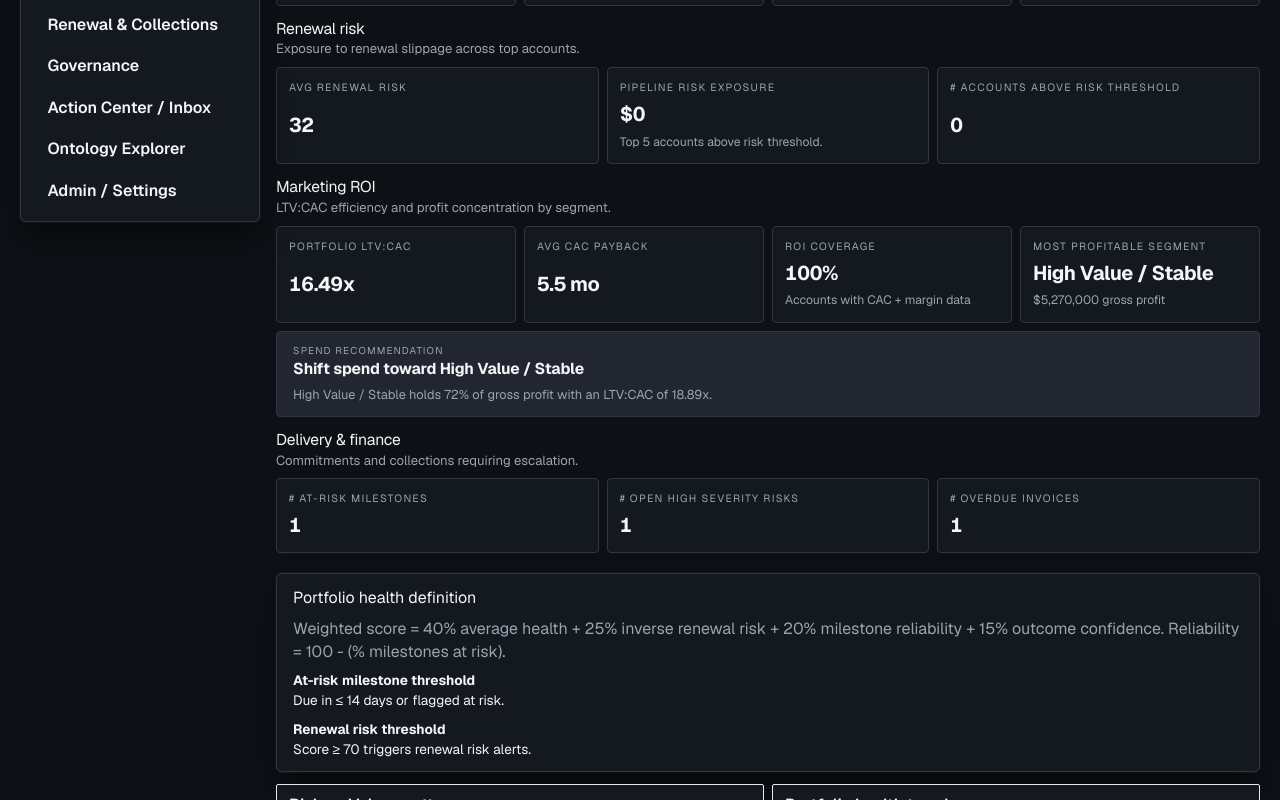
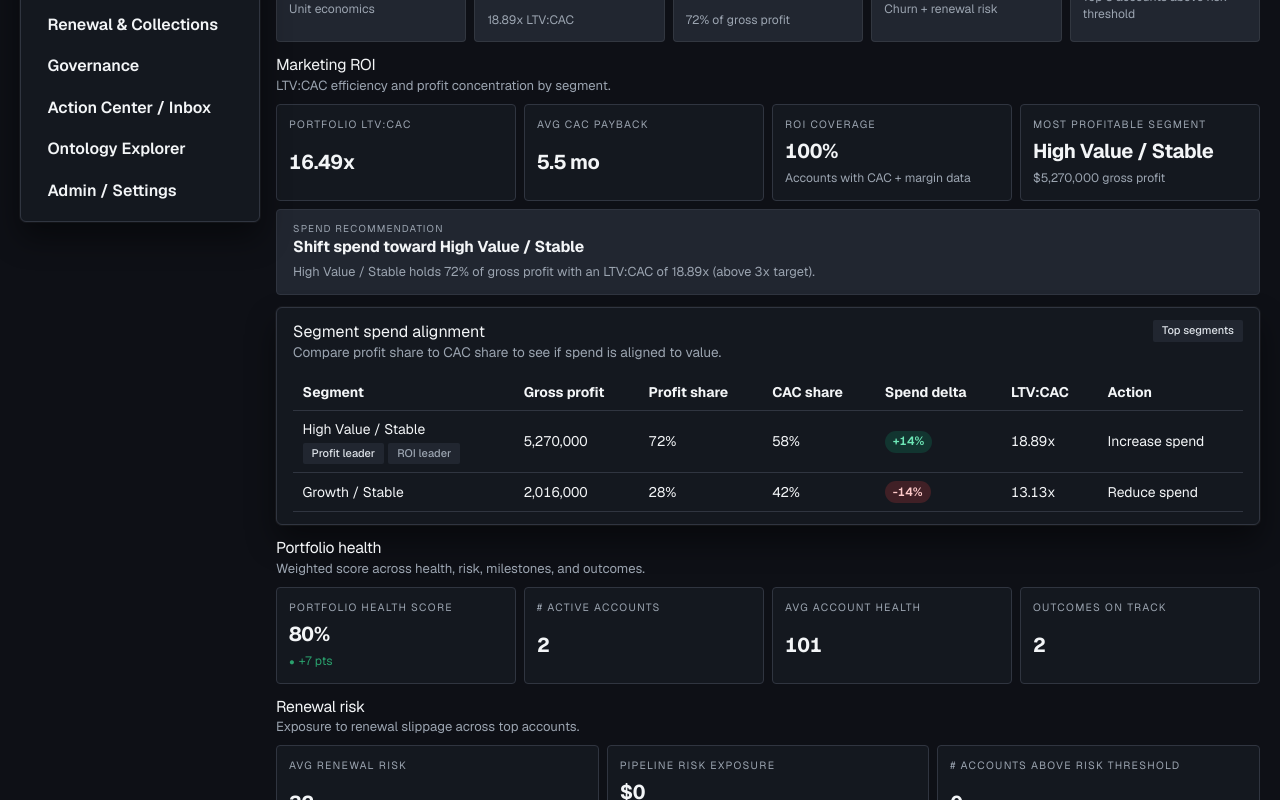
Before and after one commit to rkwai/productized-service, a React (Vite) app: page / in a window 1280 px wide. Shown: the part 560-1360 px from the top of the page. Built offline with nearby package versions, Linux system fonts and the light colour scheme.

Commit message:
polish ux

```diff
--- a/src/App.jsx
+++ b/src/App.jsx
@@ -59,6 +59,11 @@ const formatDelta = (value) => {
   const rounded = Math.round(value);
   return `${rounded > 0 ? "+" : ""}${rounded}`;
 };
+const formatSignedPercent = (value) => {
+  if (!Number.isFinite(value)) return "—";
+  const rounded = Math.round(value);
+  return `${rounded > 0 ? "+" : ""}${rounded}%`;
+};
 const formatDays = (value) => (Number.isFinite(value) ? `${value}d` : "—");
 const getHealthTone = (value) => {
   if (!Number.isFinite(value)) return "status-pill--neutral";
@@ -71,6 +76,12 @@ const getRiskTone = (value) => {
   if (value >= 70) return "status-pill--bad";
   if (value >= 45) return "status-pill--warn";
   return "status-pill--good";
+};
+const getSpendTone = (value) => {
+  if (!Number.isFinite(value)) return "status-pill--neutral";
+  if (value >= 5) return "status-pill--good";
+  if (value <= -5) return "status-pill--bad";
+  return "status-pill--warn";
 };
 const getFreshnessTone = (value) => {
   if (!Number.isFinite(value)) return "status-pill--neutral";
@@ -1583,6 +1594,9 @@ const App = () => {
 
   const regionBreakdown = buildBreakdown(accountSignals, (item) => item.account.region);
 
+  const LTV_CAC_TARGET = 3;
+  const SPEND_DELTA_THRESHOLD = 5;
+
   const segmentProfitability = Object.entries(groupBy(accountSignals, (item) => item.segmentValue || "Unassigned"))
     .map(([segment, items]) => {
       const totalSegmentLtv = items.reduce((sum, item) => sum + (Number(item.ltvValue) || 0), 0);
@@ -1600,6 +1614,7 @@ const App = () => {
         segment,
         count: items.length,
         totalProfit: totalSegmentProfit,
+        totalCac: totalSegmentCac,
         ltvCacRatio,
         avgPayback: avgSegmentPayback,
       };
@@ -1609,12 +1624,38 @@ const App = () => {
   const totalGrossProfit = segmentProfitability.reduce((sum, segment) => sum + segment.totalProfit, 0);
   const segmentProfitabilityWithShare = segmentProfitability.map((segment) => ({
     ...segment,
-    profitShare: totalGrossProfit
-      ? Math.round((segment.totalProfit / totalGrossProfit) * 100)
-      : 0,
+    profitShare: totalGrossProfit ? Math.round((segment.totalProfit / totalGrossProfit) * 100) : 0,
   }));
 
-  const mostProfitableSegment = segmentProfitabilityWithShare[0] || null;
+  const segmentProfitabilityAligned = segmentProfitabilityWithShare.map((segment) => {
+    const cacShare = totalCac ? Math.round((segment.totalCac / totalCac) * 100) : 0;
+    const spendDelta = segment.profitShare - cacShare;
+    const hasRoi = Number.isFinite(segment.ltvCacRatio);
+    const roiQualified = hasRoi && segment.ltvCacRatio >= LTV_CAC_TARGET;
+    const spendAction = !hasRoi
+      ? "Add CAC data"
+      : !roiQualified
+        ? "Fix unit economics"
+        : spendDelta >= SPEND_DELTA_THRESHOLD
+          ? "Increase spend"
+          : spendDelta <= -SPEND_DELTA_THRESHOLD
+            ? "Reduce spend"
+            : "Hold spend";
+    return {
+      ...segment,
+      cacShare,
+      spendDelta,
+      spendAction,
+      roiQualified,
+    };
+  });
+
+  const mostProfitableSegment = segmentProfitabilityAligned[0] || null;
+  const bestRoiSegment =
+    segmentProfitabilityAligned
+      .filter((segment) => Number.isFinite(segment.ltvCacRatio))
+      .sort((a, b) => (b.ltvCacRatio || 0) - (a.ltvCacRatio || 0))[0] || null;
+  const spendAlignmentRows = segmentProfitabilityAligned.slice(0, 4);
   const roiCoveragePct = accountSignals.length
     ? Math.round(
         (accountSignals.filter(
@@ -1624,15 +1665,45 @@ const App = () => {
           100
       )
     : 0;
+  const roiTargetSuffix =
+    mostProfitableSegment && Number.isFinite(mostProfitableSegment.ltvCacRatio)
+      ? mostProfitableSegment.ltvCacRatio >= LTV_CAC_TARGET
+        ? `(above ${LTV_CAC_TARGET}x target)`
+        : `(below ${LTV_CAC_TARGET}x target)`
+      : "";
   const roiRecommendation = mostProfitableSegment
     ? {
         title: `Shift spend toward ${mostProfitableSegment.segment}`,
-        detail: `${mostProfitableSegment.segment} holds ${mostProfitableSegment.profitShare}% of gross profit with an LTV:CAC of ${mostProfitableSegment.ltvCacRatio ?? "—"}x.`,
+        detail: `${mostProfitableSegment.segment} holds ${mostProfitableSegment.profitShare}% of gross profit with an LTV:CAC of ${mostProfitableSegment.ltvCacRatio ?? "—"}x${roiTargetSuffix ? ` ${roiTargetSuffix}` : ""}.`,
       }
     : {
         title: "Add CAC + margin data",
         detail: "Complete revenue inputs to unlock allocation recommendations.",
       };
+
+  const renderSegmentLabel = (segment) => {
+    const badges = [];
+    if (segment.segment === mostProfitableSegment?.segment) {
+      badges.push(
+        <Badge key={`${segment.segment}-profit`} variant="secondary">
+          Profit leader
+        </Badge>
+      );
+    }
+    if (segment.segment === bestRoiSegment?.segment) {
+      badges.push(
+        <Badge key={`${segment.segment}-roi`} variant="subtle">
+          ROI leader
+        </Badge>
+      );
+    }
+    return (
+      <div className="segment-label">
+        <span>{segment.segment}</span>
+        {badges.length ? <div className="segment-badges">{badges}</div> : null}
+      </div>
+    );
+  };
 
   const segmentCohortRows = segmentBreakdown.map((segment) => ({
     key: `segment-${segment.key}`,
@@ -1670,14 +1741,32 @@ const App = () => {
     ),
   }));
 
-  const segmentProfitRows = segmentProfitabilityWithShare.map((segment) => ({
+  const segmentProfitRows = segmentProfitabilityAligned.map((segment) => ({
     key: `segment-profit-${segment.segment}`,
-    Segment: segment.segment,
+    Segment: renderSegmentLabel(segment),
     Accounts: segment.count,
     "Total gross profit": formatNumber(segment.totalProfit),
     "Profit share": `${segment.profitShare}%`,
+    "CAC share": `${segment.cacShare}%`,
+    "Spend delta": (
+      <StatusPill label={formatSignedPercent(segment.spendDelta)} tone={getSpendTone(segment.spendDelta)} />
+    ),
     "LTV:CAC": segment.ltvCacRatio ? `${segment.ltvCacRatio}x` : "—",
     "CAC payback": segment.avgPayback ? `${segment.avgPayback} mo` : "—",
+    Action: segment.spendAction,
+  }));
+
+  const segmentSpendRows = spendAlignmentRows.map((segment) => ({
+    key: `segment-spend-${segment.segment}`,
+    Segment: renderSegmentLabel(segment),
+    "Gross profit": formatNumber(segment.totalProfit),
+    "Profit share": `${segment.profitShare}%`,
+    "CAC share": `${segment.cacShare}%`,
+    "Spend delta": (
+      <StatusPill label={formatSignedPercent(segment.spendDelta)} tone={getSpendTone(segment.spendDelta)} />
+    ),
+    "LTV:CAC": segment.ltvCacRatio ? `${segment.ltvCacRatio}x` : "—",
+    Action: segment.spendAction,
   }));
 
   const onTrackOutcomes = (state.instances.outcome || []).filter(
@@ -2334,33 +2423,39 @@ const App = () => {
               <div className="kpi-groups">
                 <div className="kpi-group">
                   <div className="kpi-group-header">
-                    <h3>Portfolio health</h3>
-                    <p>Weighted score across health, risk, milestones, and outcomes.</p>
+                    <h3>Executive priorities</h3>
+                    <p>Revenue efficiency and exposure that drive board-level decisions.</p>
                   </div>
-                  <div className="kpi-row">
+                  <div className="kpi-row executive">
                     <KpiCard
-                      label="Portfolio Health Score"
-                      value={`${portfolioHealthScore}%`}
-                      helper={<TrendIndicator value={portfolioHealthTrend} />}
+                      label="Portfolio LTV:CAC"
+                      value={portfolioLtvCacRatio ? `${portfolioLtvCacRatio}x` : "—"}
+                      helper="Unit economics"
                     />
-                    <KpiCard label="# Active Accounts" value={filteredAccounts.length} />
-                    <KpiCard label="Avg Account Health" value={avgHealth} />
-                    <KpiCard label="Outcomes On Track" value={onTrackOutcomes} />
-                  </div>
-                </div>
-                <div className="kpi-group">
-                  <div className="kpi-group-header">
-                    <h3>Renewal risk</h3>
-                    <p>Exposure to renewal slippage across top accounts.</p>
-                  </div>
-                  <div className="kpi-row">
-                    <KpiCard label="Avg Renewal Risk" value={avgRisk} />
+                    <KpiCard
+                      label="Best LTV:CAC Segment"
+                      value={bestRoiSegment?.segment ?? "—"}
+                      helper={bestRoiSegment ? `${bestRoiSegment.ltvCacRatio}x LTV:CAC` : "Add CAC + margin data"}
+                    />
+                    <KpiCard
+                      label="Profit Share Leader"
+                      value={mostProfitableSegment?.segment ?? "—"}
+                      helper={
+                        mostProfitableSegment
+                          ? `${mostProfitableSegment.profitShare}% of gross profit`
+                          : "Add CAC + margin data"
+                      }
+                    />
+                    <KpiCard
+                      label="LTV at Risk"
+                      value={`$${formatNumber(totalLtvAtRisk)}`}
+                      helper="Churn + renewal risk"
+                    />
                     <KpiCard
                       label="Pipeline Risk Exposure"
                       value={`$${formatNumber(pipelineRiskExposure)}`}
-                      helper="Top 5 accounts above risk threshold."
+                      helper="Top 5 accounts above risk threshold"
                     />
-                    <KpiCard label="# Accounts Above Risk Threshold" value={accountsAboveRiskThreshold} />
                   </div>
                 </div>
                 <div className="kpi-group">
@@ -2398,6 +2493,58 @@ const App = () => {
                       <strong>{roiRecommendation.title}</strong>
                     </div>
                     <p>{roiRecommendation.detail}</p>
+                  </div>
+                </div>
+                <Card className="panel">
+                  <div className="panel-header">
+                    <div>
+                      <h3>Segment spend alignment</h3>
+                      <p>Compare profit share to CAC share to see if spend is aligned to value.</p>
+                    </div>
+                    <Badge variant="secondary">Top segments</Badge>
+                  </div>
+                  <DataTable
+                    columns={[
+                      "Segment",
+                      "Gross profit",
+                      "Profit share",
+                      "CAC share",
+                      "Spend delta",
+                      "LTV:CAC",
+                      "Action",
+                    ]}
+                    rows={segmentSpendRows}
+                  />
+                </Card>
+                <div className="kpi-group">
+                  <div className="kpi-group-header">
+                    <h3>Portfolio health</h3>
+                    <p>Weighted score across health, risk, milestones, and outcomes.</p>
+                  </div>
+                  <div className="kpi-row">
+                    <KpiCard
+                      label="Portfolio Health Score"
+                      value={`${portfolioHealthScore}%`}
+                      helper={<TrendIndicator value={portfolioHealthTrend} />}
+                    />
+                    <KpiCard label="# Active Accounts" value={filteredAccounts.length} />
+                    <KpiCard label="Avg Account Health" value={avgHealth} />
+                    <KpiCard label="Outcomes On Track" value={onTrackOutcomes} />
+                  </div>
+                </div>
+                <div className="kpi-group">
+                  <div className="kpi-group-header">
+                    <h3>Renewal risk</h3>
+                    <p>Exposure to renewal slippage across top accounts.</p>
+                  </div>
+                  <div className="kpi-row">
+                    <KpiCard label="Avg Renewal Risk" value={avgRisk} />
+                    <KpiCard
+                      label="Pipeline Risk Exposure"
+                      value={`$${formatNumber(pipelineRiskExposure)}`}
+                      helper="Top 5 accounts above risk threshold."
+                    />
+                    <KpiCard label="# Accounts Above Risk Threshold" value={accountsAboveRiskThreshold} />
                   </div>
                 </div>
                 <div className="kpi-group">
@@ -2610,7 +2757,17 @@ const App = () => {
                 <h3>Profitability by segment</h3>
                 <p className="help-text">Gross profit and LTV:CAC highlight where to concentrate marketing spend.</p>
                 <DataTable
-                  columns={["Segment", "Accounts", "Total gross profit", "Profit share", "LTV:CAC", "CAC payback"]}
+                  columns={[
+                    "Segment",
+                    "Accounts",
+                    "Total gross profit",
+                    "Profit share",
+                    "CAC share",
+                    "Spend delta",
+                    "LTV:CAC",
+                    "CAC payback",
+                    "Action",
+                  ]}
                   rows={segmentProfitRows}
                 />
               </Card>
--- a/src/index.css
+++ b/src/index.css
@@ -321,6 +321,20 @@ body {
   display: grid;
   grid-template-columns: repeat(auto-fit, minmax(160px, 1fr));
   gap: var(--space-2);
+}
+
+.kpi-row.executive .kpi-card {
+  background: hsl(var(--secondary));
+  border-color: rgba(255, 255, 255, 0.08);
+}
+
+.kpi-row.executive .kpi-card strong {
+  font-size: 1.45rem;
+}
+
+.kpi-row.executive .kpi-card .label {
+  font-size: 0.6rem;
+  letter-spacing: 0.16em;
 }
 
 .kpi-groups {
@@ -1045,6 +1059,18 @@ tbody tr:hover {
   font-size: 0.8rem;
 }
 
+.segment-label {
+  display: flex;
+  flex-direction: column;
+  gap: 0.25rem;
+}
+
+.segment-badges {
+  display: flex;
+  flex-wrap: wrap;
+  gap: 0.25rem;
+}
+
 .status-pill {
   display: inline-flex;
   align-items: center;
```
